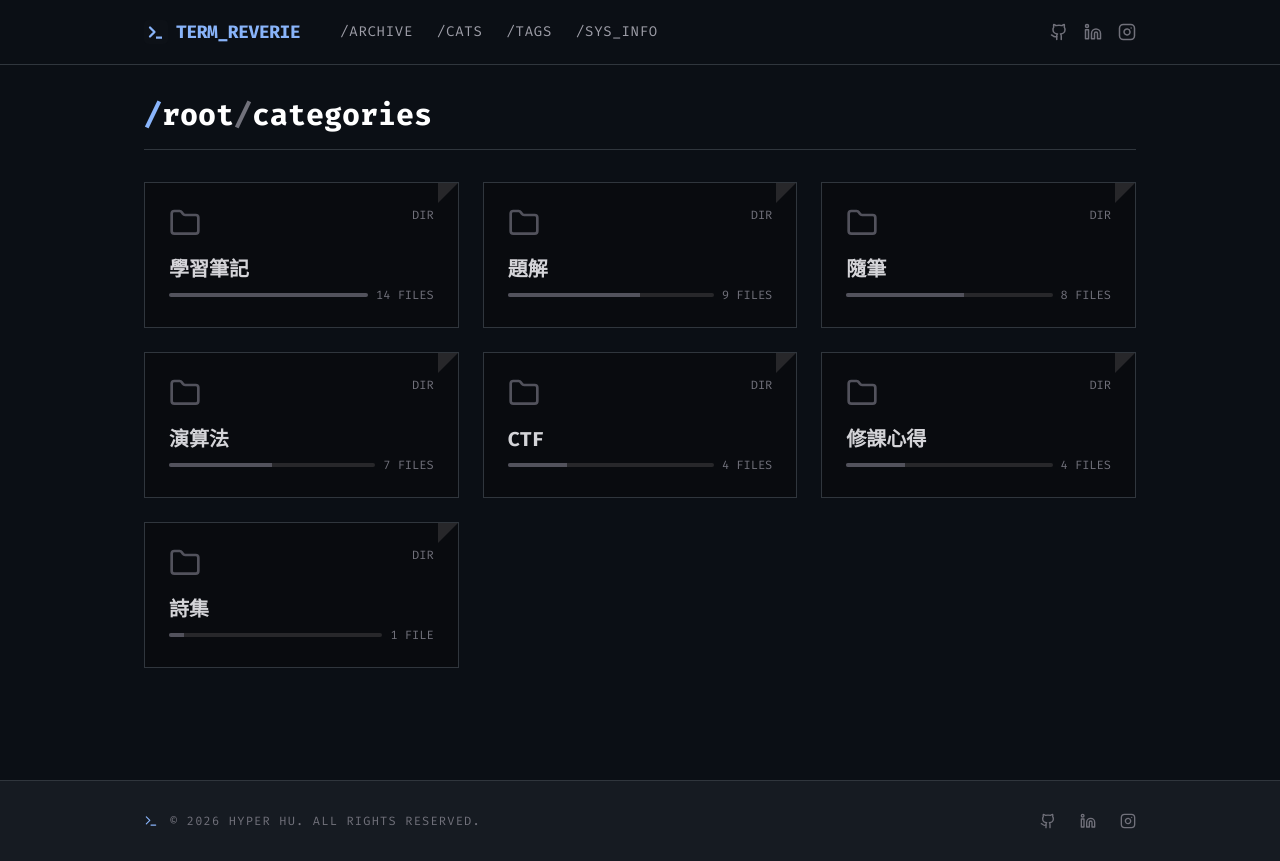
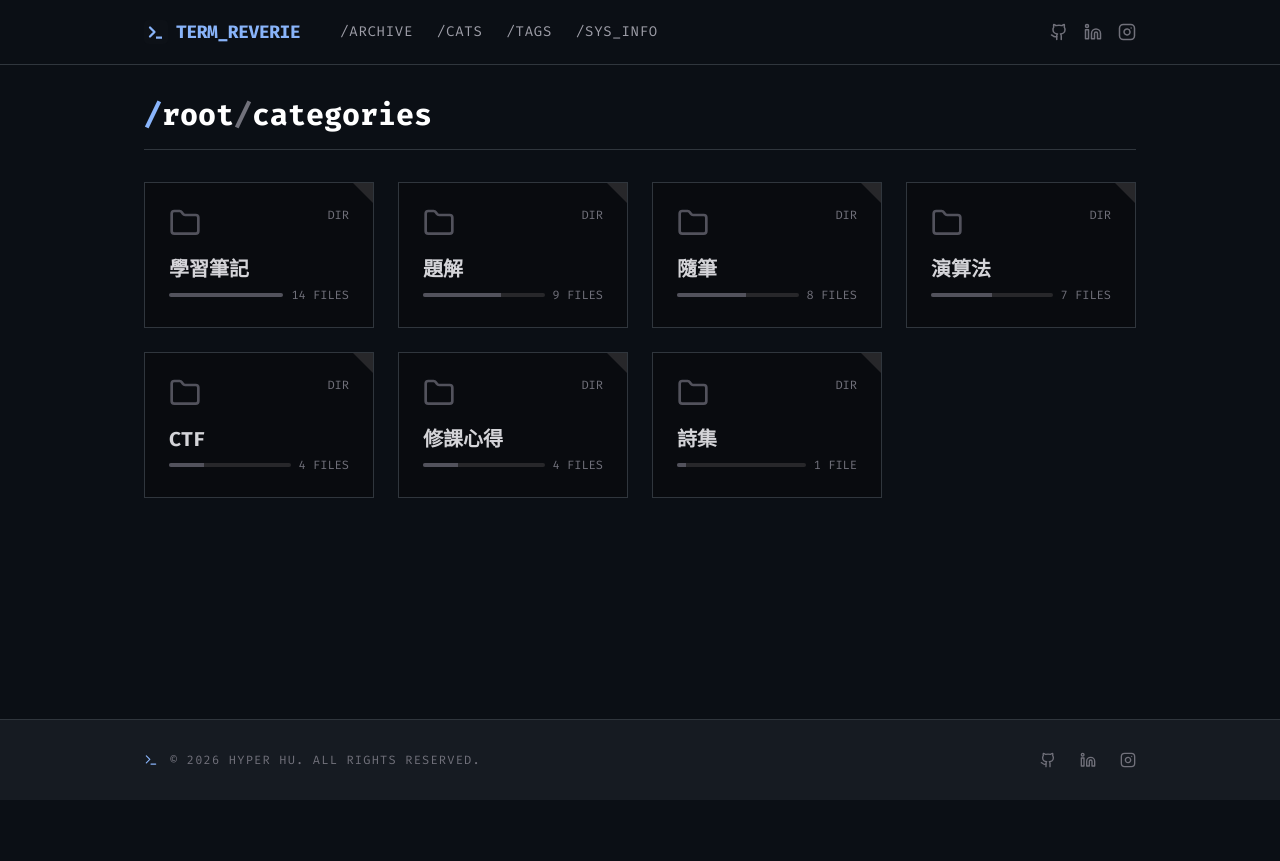
Before and after one commit to HyperSoWeak/blog, a Next.js app: page /categories in a window 1280 px wide. After the commit the page ends 800 px from the top, so only its background shows below. Built offline with nearby package versions, Linux system fonts and the light colour scheme; no server answers.

Commit message:
fix: category card corner decoration

```diff
--- a/src/app/categories/page.tsx
+++ b/src/app/categories/page.tsx
@@ -17,7 +17,7 @@ export default async function CategoriesPage() {
         categories
       </h1>
 
-      <div className="grid grid-cols-1 sm:grid-cols-2 md:grid-cols-3 gap-6">
+      <div className="grid grid-cols-1 sm:grid-cols-3 md:grid-cols-4 gap-6">
         {categories.map((cat) => {
           const percentage = (cat.count / maxCount) * 100;
 
@@ -28,7 +28,7 @@ export default async function CategoriesPage() {
               className="group relative block p-6 border border-border bg-zinc-950/50 hover:border-primary transition-all hover:bg-zinc-900 overflow-hidden"
             >
               {/* Corner accent */}
-              <div className="absolute top-0 right-0 w-0 h-0 border-t-[20px] border-r-[20px] border-t-zinc-800 border-r-transparent group-hover:border-t-primary transition-colors"></div>
+              <div className="absolute top-0 right-0 w-0 h-0 border-t-20 border-l-20 border-t-zinc-800 border-l-transparent group-hover:border-t-primary transition-colors"></div>
 
               <div className="flex flex-col gap-4">
                 <div className="flex items-start justify-between">
```
